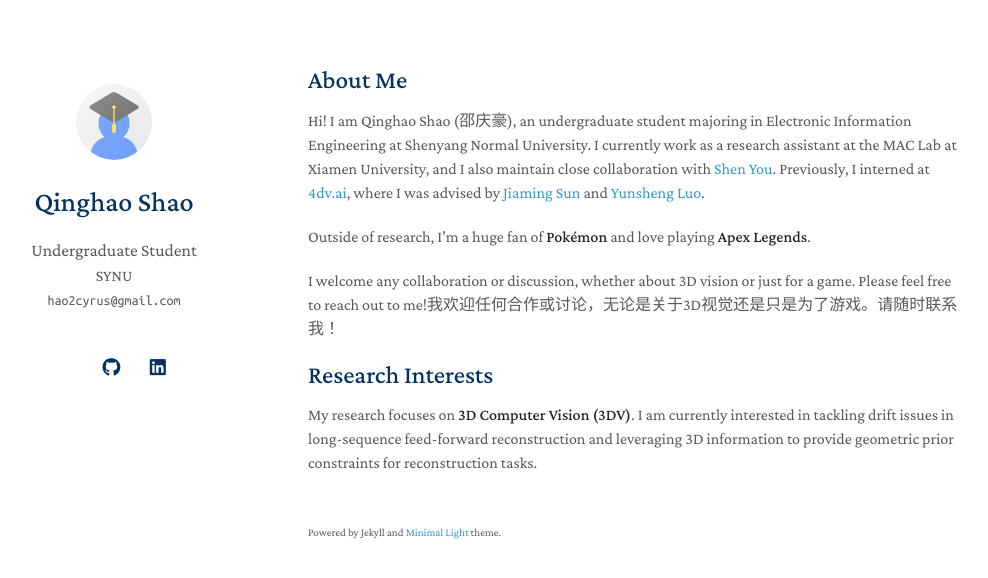
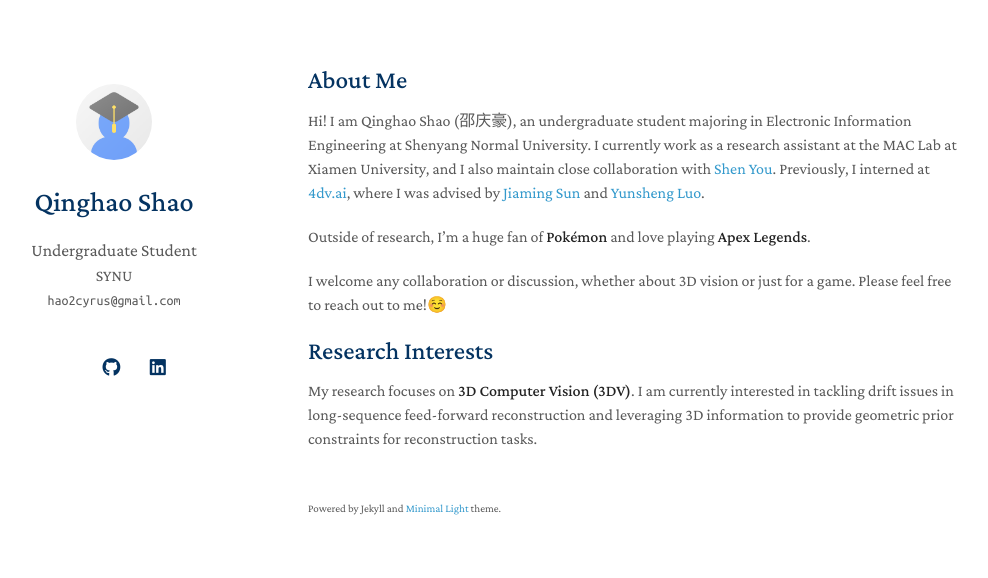
Before and after one commit to CyrusH7/cyrush7.github.io, a Jekyll site: the page built from index.md, in a window 1280 px wide. Shown: the top 578 px of the page, without its empty margins (162-1150 px from the left). Built offline with Jekyll 4.4.1, drawn with Linux system fonts in a browser that asks for light colours; a style sheet for code colours, icons or effects is not loaded; our own code applies the rules of GitHub Pages for plain Markdown files.

Commit message:
Update closing statement in index.md
Replaced a Chinese phrase with an emoji for a friendlier tone.

```diff
--- a/index.md
+++ b/index.md
@@ -8,7 +8,7 @@ Hi! I am Qinghao Shao (邵庆豪), an undergraduate student majoring in Electron
 
 Outside of research, I'm a huge fan of **Pokémon** and love playing **Apex Legends**.
 
-I welcome any collaboration or discussion, whether about 3D vision or just for a game. Please feel free to reach out to me!我欢迎任何合作或讨论，无论是关于3D视觉还是只是为了游戏。请随时联系我！
+I welcome any collaboration or discussion, whether about 3D vision or just for a game. Please feel free to reach out to me!☺️
 
 ## Research Interests
 
```
